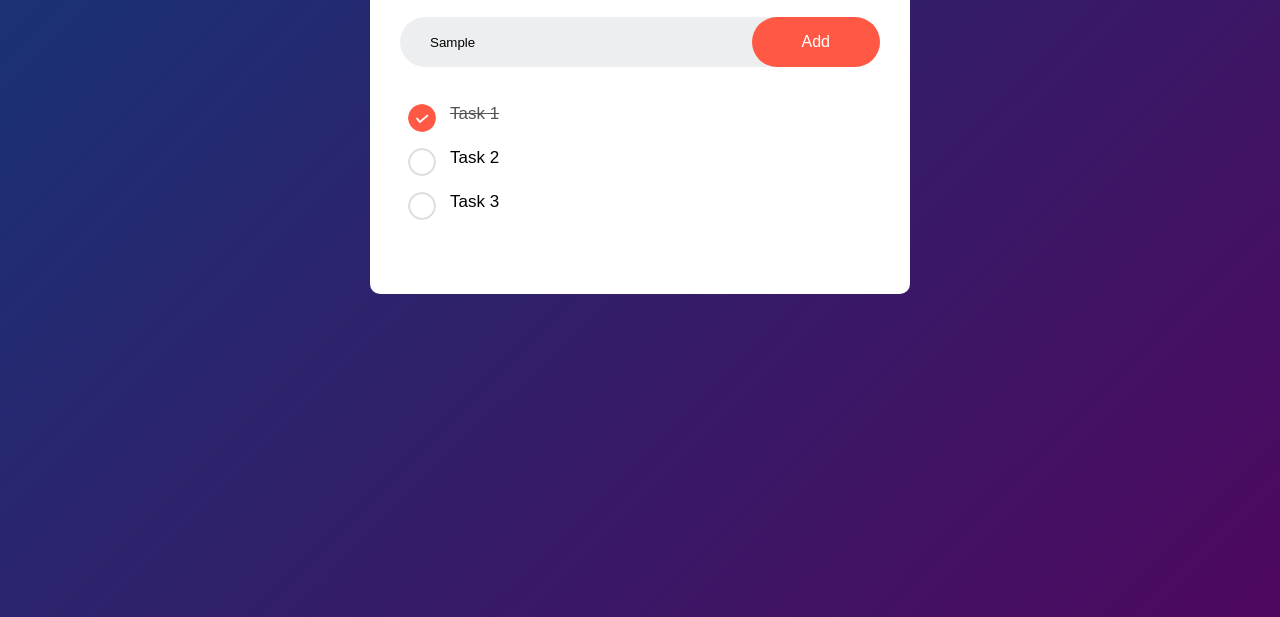
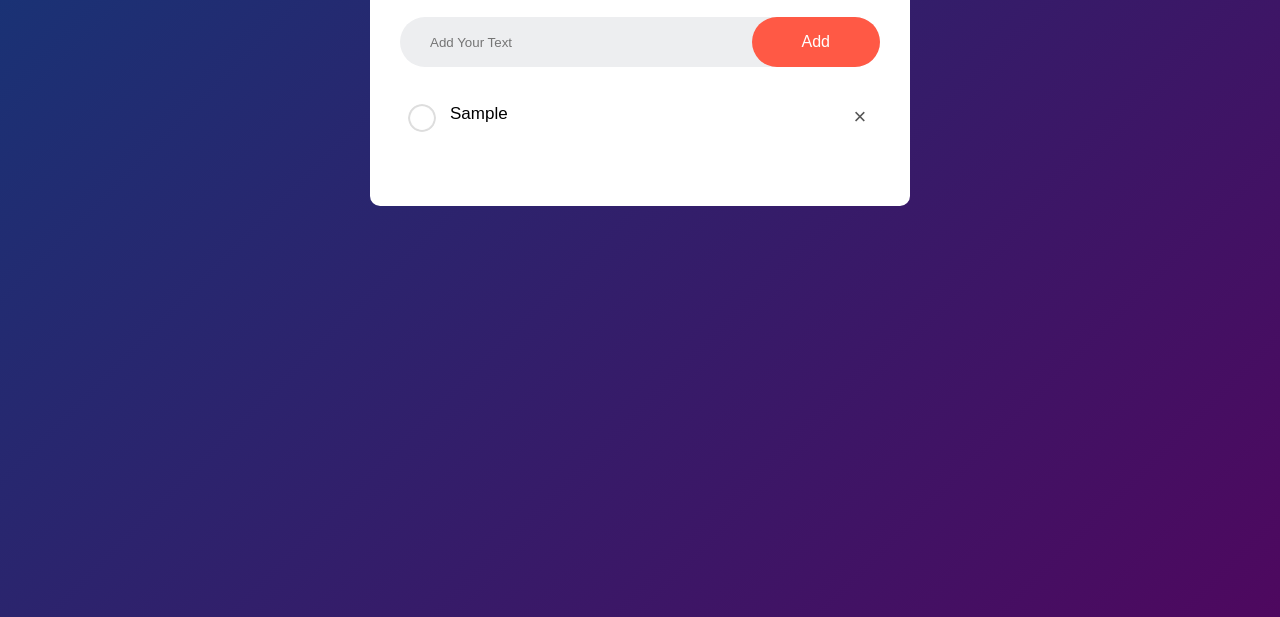
Before and after one commit to modassiradnan007/To-Do-List-, a plain HTML site: page index.html in a window 1280 px wide. Both pictures are taken after typing "Sample" into the empty fields and a click on the button "Add". Shown: the part 183-800 px from the top of the page. Drawn offline with Linux system fonts and the light colour scheme.

Commit message:
Added new.js

```diff
--- a/index.html
+++ b/index.html
@@ -12,14 +12,15 @@
             <h2>To-Do List <img src="images/icon.png"></h2>
             <div class="row">
                 <input type="text" id="input-box" placeholder="Add Your Text">
-                <button>Add</button>
+                <button onclick="addTask()">Add</button>
             </div>
             <ul id="list-container">
-                <li class="checked">Task 1</li>
+              <!--<li class="checked">Task 1</li>
                 <li>Task 2</li>
-                <li>Task 3</li>
+                <li>Task 3</li>-->
             </ul>
         </div>
     </div>
+    <script src="new.js"></script>
 </body>
 </html>
--- /dev/null
+++ b/new.js
@@ -0,0 +1,36 @@
+const inputBox = document.getElementById("input-box");
+const listContainer = document.getElementById("list-container");
+
+function addTask(){
+  if(inputBox.vaule === ''){
+    alert("you must write something!");
+  }
+  else{
+    let li = document.createElement("li");
+    li.innerHTML = inputBox.value;
+    listContainer.appendChild(li);
+    let span = document.createElement("span");
+    span.innerHTML = "\u00d7";
+    li.appendChild(span)
+  }
+  inputBox.value = "";
+      saveData();
+}
+listContainer.addEventListener("click", function(e){
+    if(e.target.tagName === "LI"){
+        e.target.classList.toggle("checked");
+        saveData();
+    }
+    else if(e.target.tagName === "SPAN"){
+        e.target.parentElement.remove();
+        saveData();
+    }
+}, false);
+
+function saveData(){
+    localStorage.setItem("data",listContainer.innerHTML);
+}
+function showTask (){
+    listContainer.innerHTML = localStorage.getItem("data");
+}
+showTask();
--- a/style.css
+++ b/style.css
@@ -81,3 +81,19 @@ ul li.checked{
 ul li.checked::before{
     background-image: url(images/checked.png);
 }
+ul li span{
+    position: absolute;
+    right: 0;
+    top: 5px;
+    width: 40px;
+    height: 40px;
+    font-size: 22px;
+    color: #555;
+    line-height: 40px;
+    text-align: center;
+    border-radius: 50%;
+}
+ul li span:hover{
+    background: #edeef0;
+
+}
```
